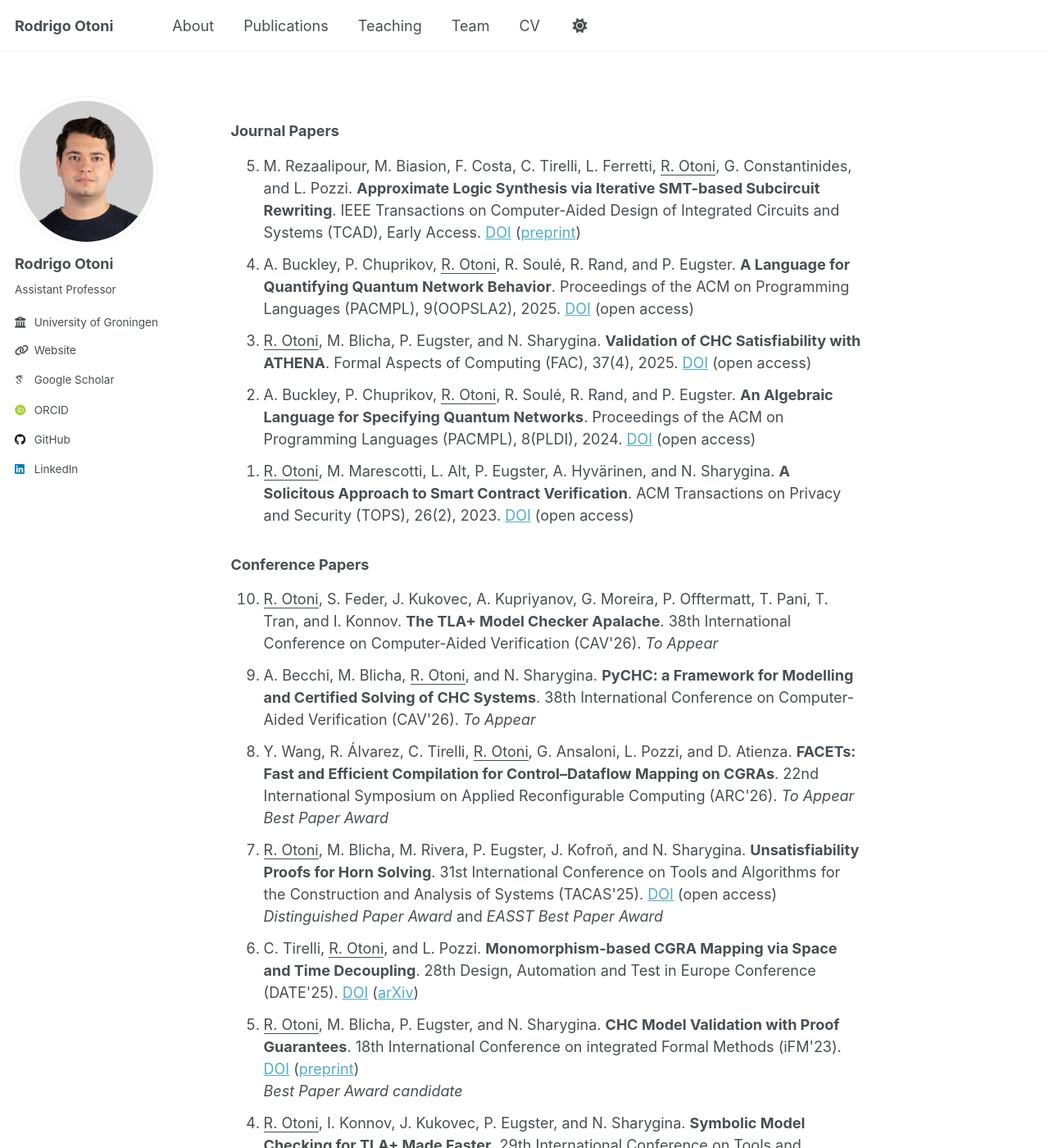
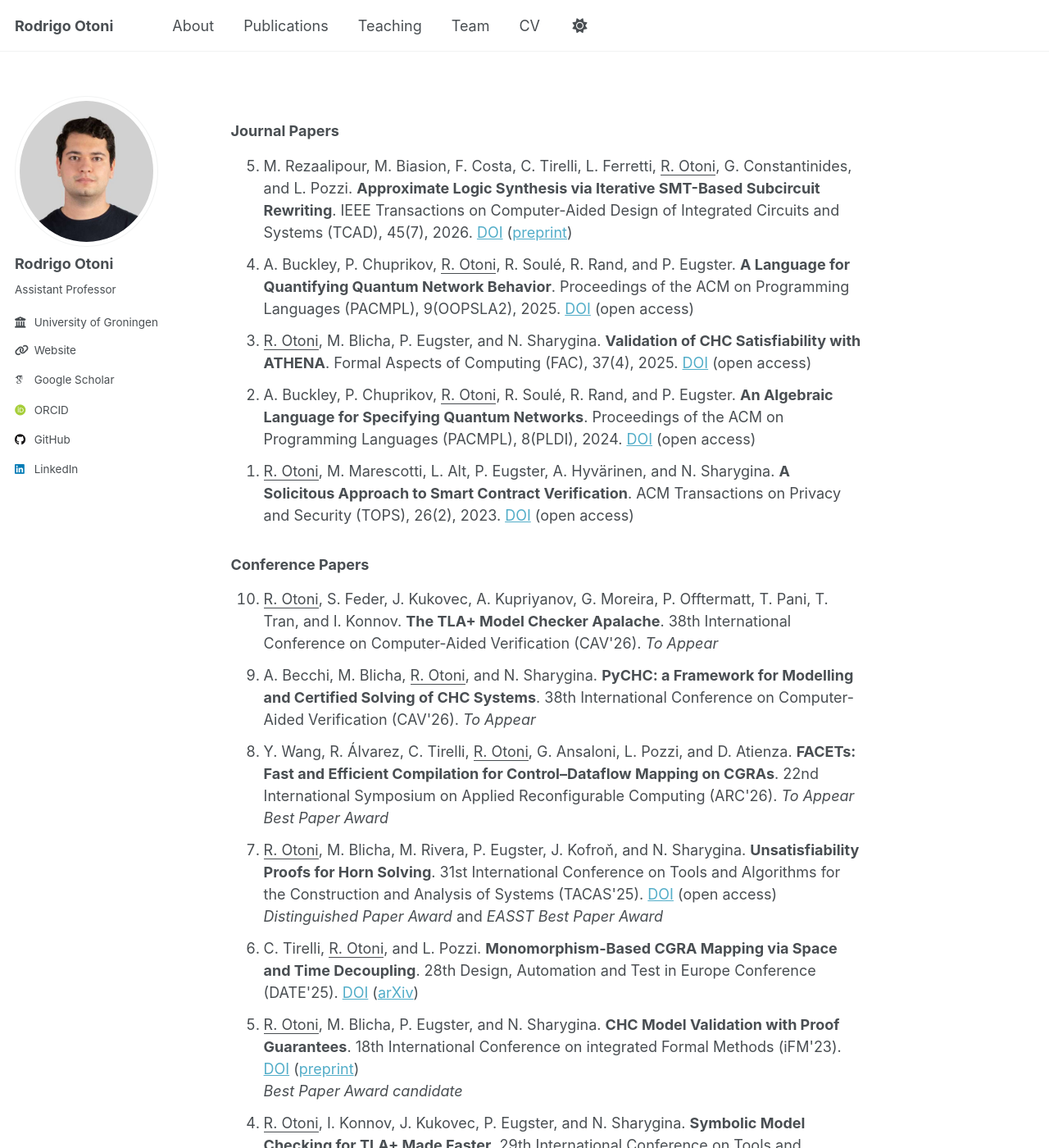
Before and after one commit to rodrigo7491/rodrigo7491.github.io, a Jekyll site: the page built from _pages/publications.md, in a window 1280 px wide and 1400 px high. Shown: the whole window at 82% size. Built offline with Jekyll 4.4.1, drawn with Linux system fonts in a browser that asks for light colours; some web fonts are replaced.

Commit message:
update publications

```diff
--- a/_pages/publications.md
+++ b/_pages/publications.md
@@ -17,8 +17,8 @@ li {
 
 <li>
 M. Rezaalipour, M. Biasion, F. Costa, C. Tirelli, L. Ferretti, <ins>R. Otoni</ins>, G. Constantinides, and L. Pozzi.
-<b>Approximate Logic Synthesis via Iterative SMT-based Subcircuit Rewriting</b>.
-IEEE Transactions on Computer-Aided Design of Integrated Circuits and Systems (TCAD), Early Access.
+<b>Approximate Logic Synthesis via Iterative SMT-Based Subcircuit Rewriting</b>.
+IEEE Transactions on Computer-Aided Design of Integrated Circuits and Systems (TCAD), 45(7), 2026.
 <a href="https://doi.org/10.1109/TCAD.2025.3638267">DOI</a>
 (<a href="https://rodrigo7491.github.io/files/papers/Approximate_Logic_Synthesis_via_Iterative_SMT-based_Subcircuit_Rewriting.pdf">preprint</a>)
 </li>
@@ -96,7 +96,7 @@ Y. Wang, R. Álvarez, C. Tirelli, <ins>R. Otoni</ins>, G. Ansaloni, L. Pozzi, an
 
 <li>
 C. Tirelli, <ins>R. Otoni</ins>, and L. Pozzi.
-<b>Monomorphism-based CGRA Mapping via Space and Time Decoupling</b>.
+<b>Monomorphism-Based CGRA Mapping via Space and Time Decoupling</b>.
 28th Design, Automation and Test in Europe Conference (DATE'25).
 <a href="https://doi.org/10.23919/DATE64628.2025.10992940">DOI</a>
 (<a href="https://doi.org/10.48550/arXiv.2512.02859">arXiv</a>)
```
